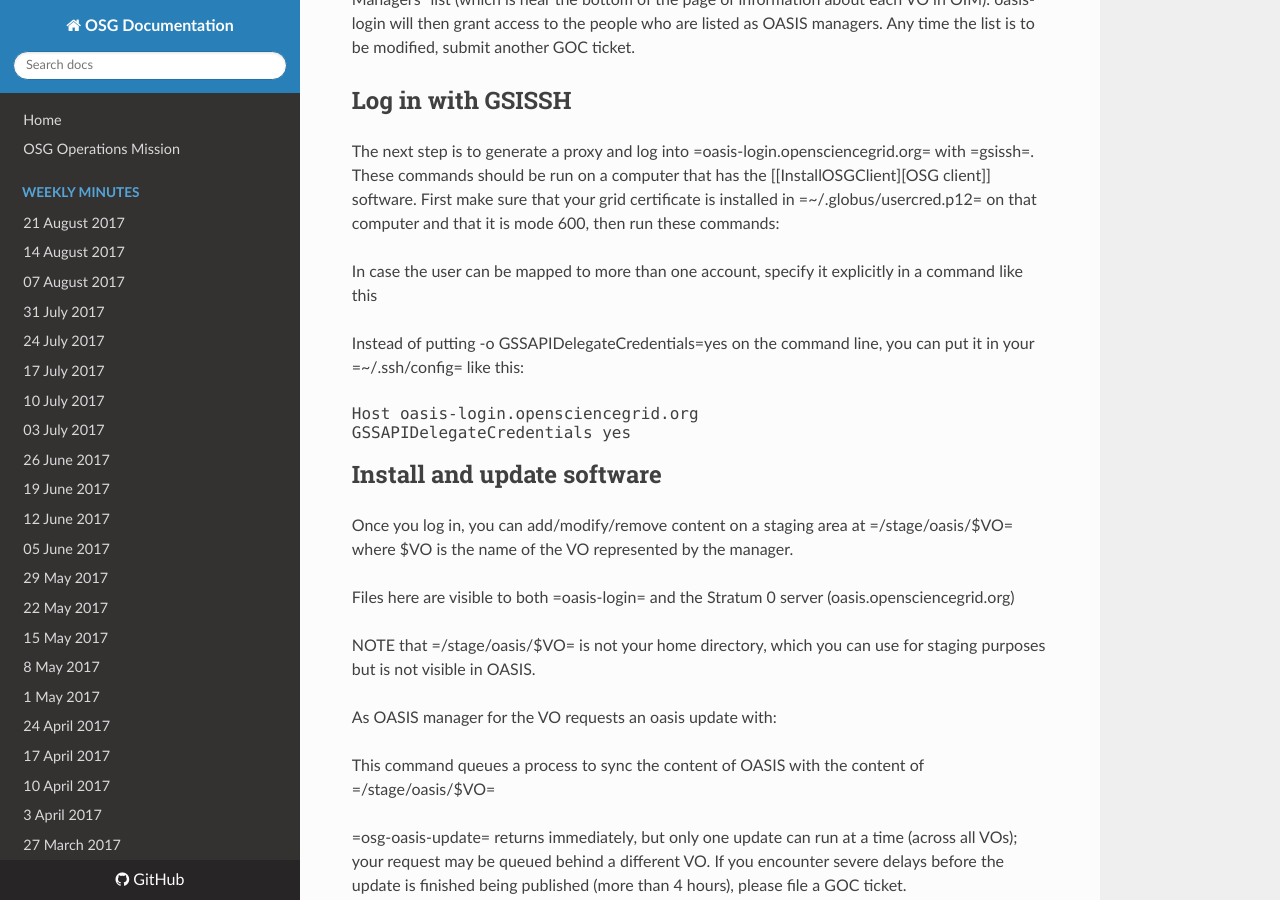
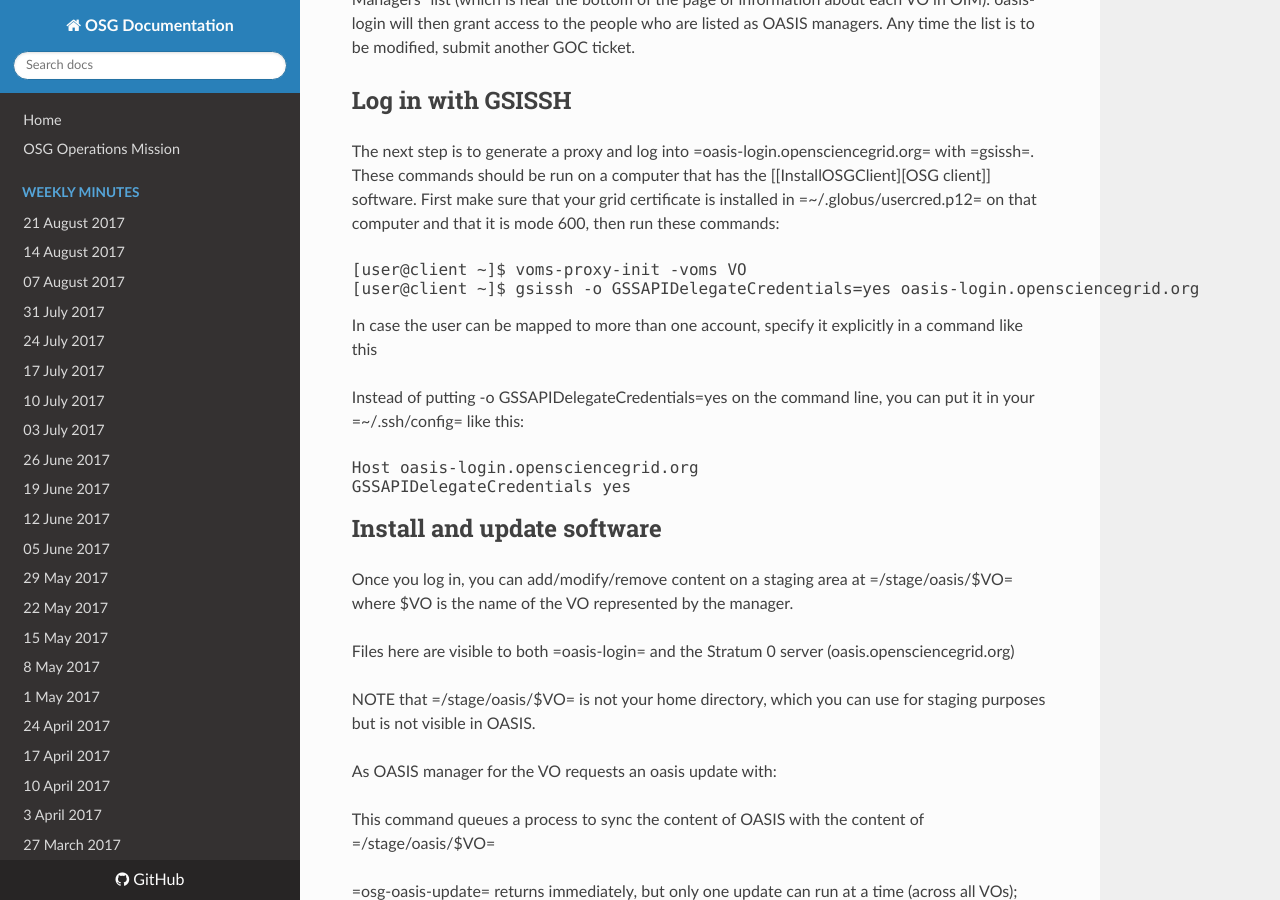
Before and after one commit to osg-htc/operations, an MkDocs documentation site: the page built from docs/oasis-update.md, in a window 1280 px wide and 900 px high, scrolled down 1072 px. Built offline with MkDocs 1.6.1, drawn with Linux system fonts in a browser that asks for light colours; nearby versions of some CDN libraries; old or Windows-style settings are respelled for this version of MkDocs.

Commit message:
Update oasis-update.md

```diff
--- a/docs/oasis-update.md
+++ b/docs/oasis-update.md
@@ -27,6 +27,8 @@ The GOC will enable OASIS for your VO in [OIM](https://oim.grid.iu.edu/oim/home)
 ## Log in with GSISSH
 The next step is to generate a proxy and log into =oasis-login.opensciencegrid.org= with =gsissh=. These commands should be run on a computer that has the [[InstallOSGClient][OSG client]] software. First make sure that your grid certificate is installed in =~/.globus/usercred.p12= on that computer and that it is mode 600, then run these commands:
 <pre class="screen">
+[user@client ~]$ voms-proxy-init -voms VO
+[user@client ~]$ gsissh -o GSSAPIDelegateCredentials=yes oasis-login.opensciencegrid.org
 </pre>
 
 In case the user can be mapped to more than one account, specify it explicitly in a command like this
```
